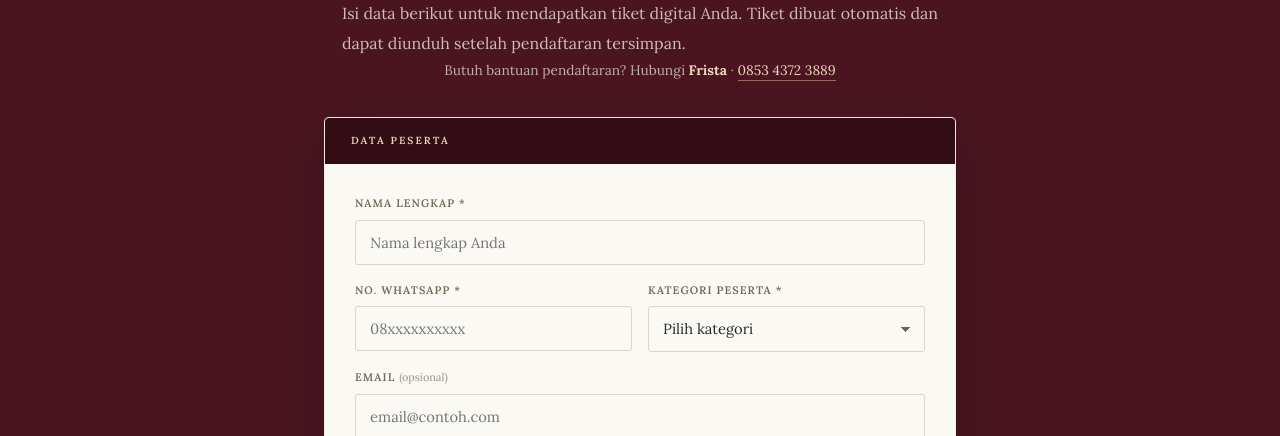
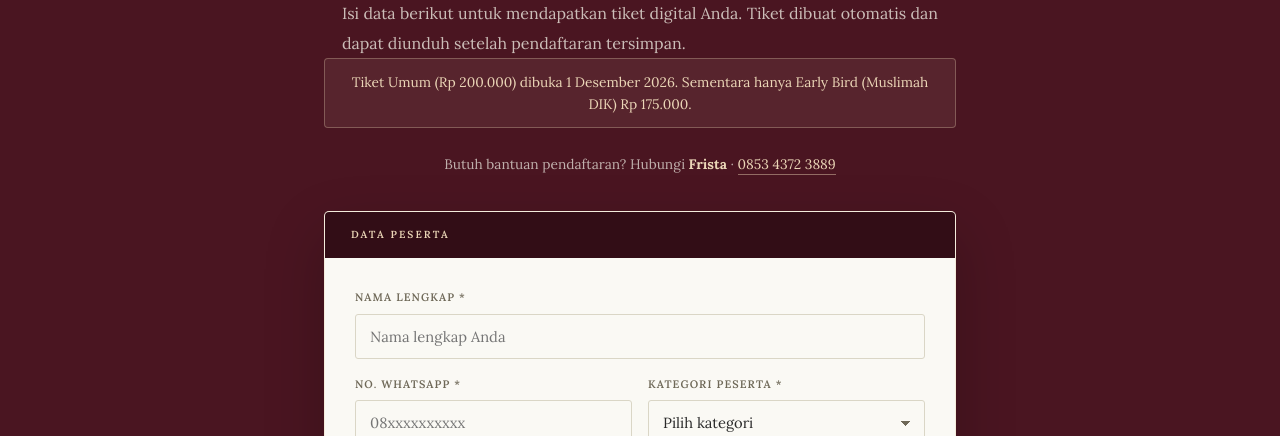
Before and after one commit to Apitod/muslimah-preneur, a website: page registrasi.html in a window 1280 px wide. Shown: the part 664-1100 px from the top of the page. Drawn offline with nearby package versions, Linux system fonts and the light colour scheme; a web font is replaced by a local one.

Commit message:
add early bird/umum time gate

```diff
--- a/js/registrasi.js
+++ b/js/registrasi.js
@@ -353,6 +353,7 @@
     var aminahInput = document.getElementById('aminah_ke');
     var nominalInput = document.getElementById('nominal_transfer');
     var dikClosedNote = document.getElementById('dikClosedNote');
+    var umumLockedNote = document.getElementById('umumLockedNote');
 
     function toggleAminah() {
       if (!aminahField) return;
@@ -381,14 +382,20 @@
       syncNominal();
     }
 
-    if (Date.now() > MUSLIMAH_DIK_CUTOFF) {
-      var dikOpt = kategoriEl ? kategoriEl.querySelector('option[value="Muslimah DIK"]') : null;
+    var earlyBird = Date.now() <= MUSLIMAH_DIK_CUTOFF;
+    var dikOpt = kategoriEl ? kategoriEl.querySelector('option[value="Muslimah DIK"]') : null;
+    var umumOpt = kategoriEl ? kategoriEl.querySelector('option[value="Umum"]') : null;
+    if (earlyBird) {
+      if (umumOpt) umumOpt.disabled = true;
+      if (kategoriEl && kategoriEl.value === 'Umum') kategoriEl.value = 'Muslimah DIK';
+      if (umumLockedNote) umumLockedNote.hidden = false;
+    } else {
       if (dikOpt) dikOpt.disabled = true;
       if (kategoriEl && kategoriEl.value === 'Muslimah DIK') kategoriEl.value = 'Umum';
       if (dikClosedNote) dikClosedNote.hidden = false;
-      toggleAminah();
-      syncNominal();
     }
+    toggleAminah();
+    syncNominal();
 
     $$('input, select', form).forEach(function (el) {
       el.addEventListener('input', function () { clearErr(el.id); });
--- a/registrasi.html
+++ b/registrasi.html
@@ -50,7 +50,8 @@
       <p class="lead">Isi data berikut untuk mendapatkan tiket digital Anda. Tiket dibuat otomatis dan dapat diunduh setelah pendaftaran tersimpan.</p>
     </div>
 
-    <p class="reg-closed" id="dikClosedNote" hidden>Pendaftaran Muslimah DIK sudah ditutup. Silakan pilih kategori Umum.</p>
+    <p class="reg-closed" id="umumLockedNote" hidden>Tiket Umum (Rp 200.000) dibuka 1 Desember 2026. Sementara hanya Early Bird (Muslimah DIK) Rp 175.000.</p>
+    <p class="reg-closed" id="dikClosedNote" hidden>Pendaftaran Early Bird (Muslimah DIK) sudah ditutup. Silakan pilih Tiket Umum Rp 200.000.</p>
 
     <p class="reg-help">Butuh bantuan pendaftaran? Hubungi <strong>Frista</strong> · <a href="https://wa.me/6285343723889" target="_blank" rel="noopener noreferrer">0853 4372 3889</a></p>
 
@@ -164,6 +165,6 @@
 
 <script src="https://cdn.jsdelivr.net/npm/@supabase/supabase-js@2/dist/umd/supabase.js"></script>
 <script src="supabase-config.js"></script>
-<script src="js/registrasi.js?v=20261119" defer></script>
+<script src="js/registrasi.js?v=20261120" defer></script>
 </body>
 </html>
```
Also changed, not shown: api/register.js (+6 -2 lines).
